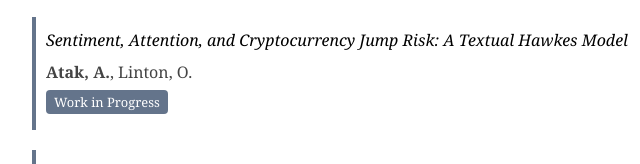
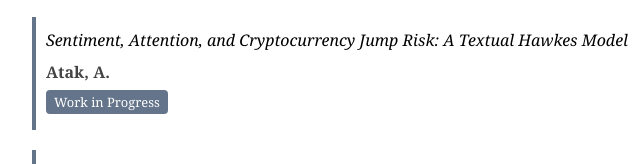
Before and after one commit to alevatak/alevatak.github.io, a plain HTML site: page index.html in a window 1280 px wide. Shown: the part 2554-2718 px from the top of the page, 158-798 px from the left. Drawn offline with Linux system fonts and the light colour scheme.

Commit message:
Update index.html

```diff
--- a/index.html
+++ b/index.html
@@ -400,10 +400,9 @@
 
             <div class="publication" style="border-left: 4px solid #64748b; padding: 10px;">
                 <div class="publication-title">Sentiment, Attention, and Cryptocurrency Jump Risk: A Textual Hawkes Model</div>
-                <div class="publication-authors"><strong>Atak, A.</strong>, Linton, O.</div>
+                <div class="publication-authors"><strong>Atak, A.</strong></div>
                 <div class="publication-venue">
                     <span style="background: #64748b; color: white; padding: 3px 8px; border-radius: 4px; font-size: 0.85em;">Work in Progress</span>
-
                 </div>
             </div>
 
```
